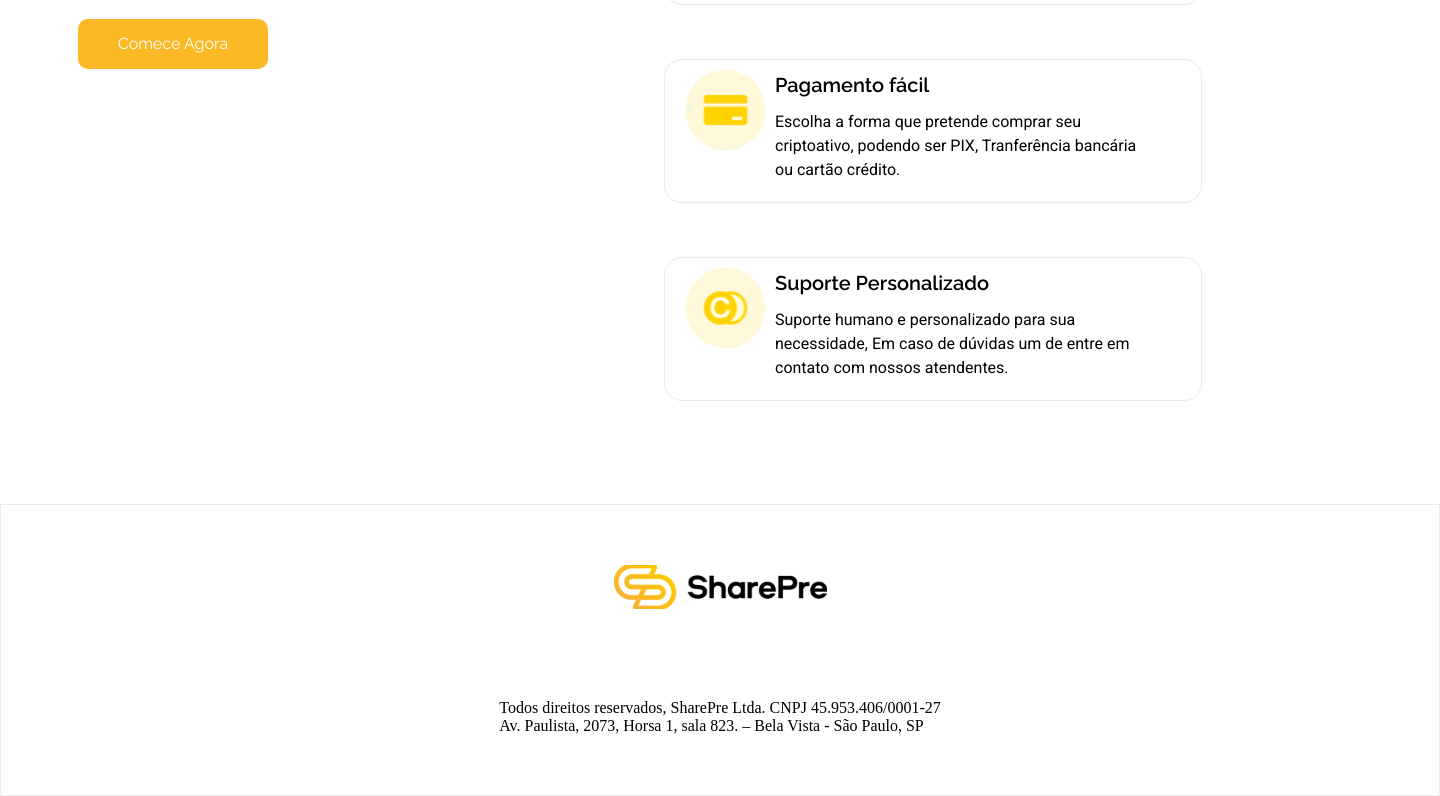
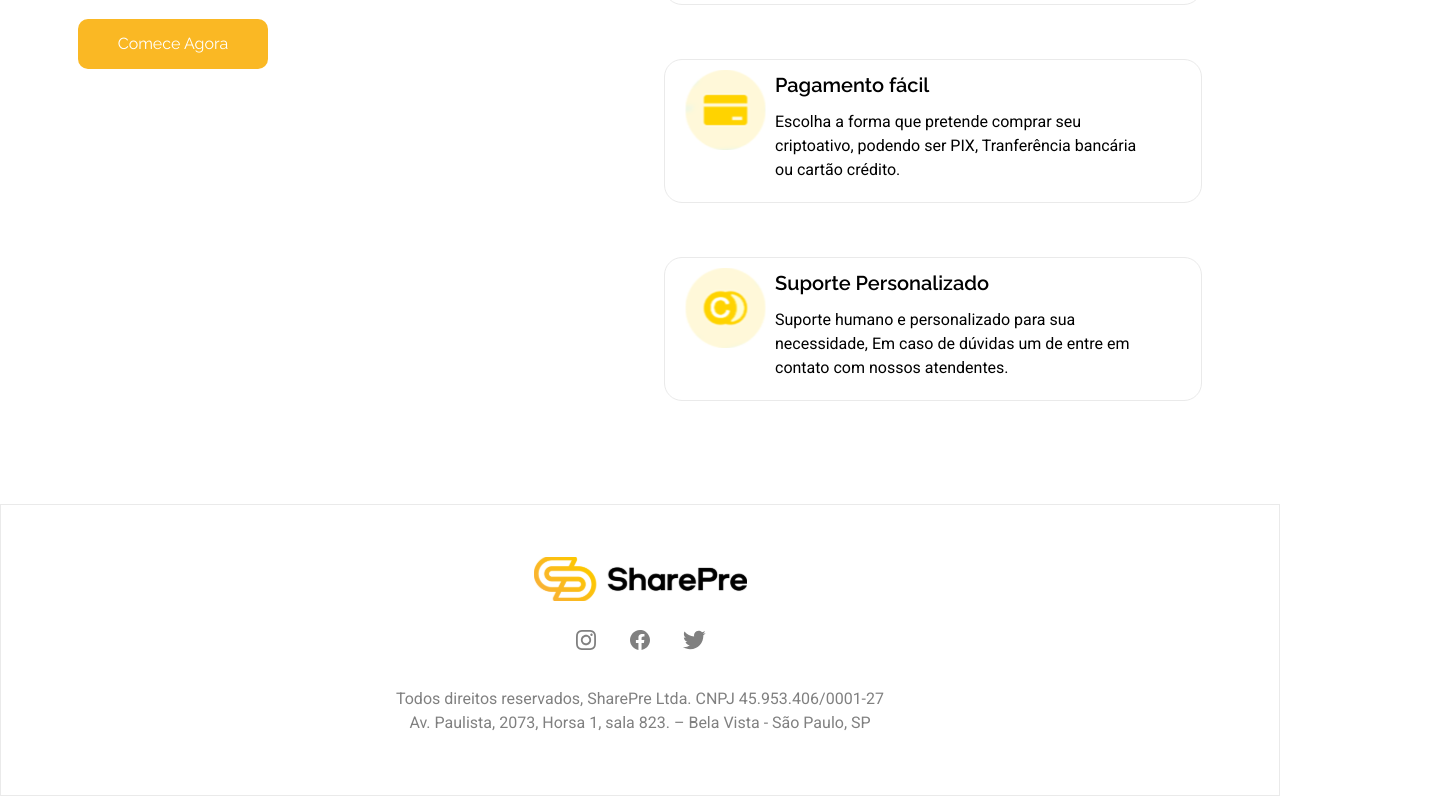
Before and after one commit to val8558/SharePre-LP, a React (Vite) app: page / in a window 1280 px wide. Shown: the part 1446-2242 px from the top of the page, 1440 px wide, since content can reach past the window. Built offline with nearby package versions, Linux system fonts and the light colour scheme; no server answers.

Commit message:
FInalização Footer

```diff
--- a/src/Components/Footer.jsx
+++ b/src/Components/Footer.jsx
@@ -1,5 +1,8 @@
 import style from "./Footer.module.css"
 import Logo from "../assets/SharePreLogo.svg"
+import Insta from "../assets/instagram-ic.svg"
+import Twitter from "../assets/twitter-ic.svg"
+import Face from "../assets/facebook-ic.svg"
 
 function Footer() {
     return (
@@ -8,9 +11,9 @@ function Footer() {
                 <img src={Logo} alt="" />
             </div>
             <div className={style.SocialMedia}>
-                <img src="" alt="" />
-                <img src="" alt="" />
-                <img src="" alt="" />
+                <img src={Insta} alt="" />
+                <img src={Face} alt="" />
+                <img src={Twitter} alt="" />
             </div>
             <div className={style.Infos}>
                 <p>Todos direitos reservados, SharePre Ltda.  CNPJ 45.953.406/0001-27</p>
--- a/src/Components/Footer.module.css
+++ b/src/Components/Footer.module.css
@@ -3,12 +3,39 @@
     display: flex;
     flex-direction: column;
     align-items: center;
-    width: 1440px;
     height: 292px;
     padding: 60px 90px;
     justify-content: space-between;
     align-items: center;
     flex-shrink: 0;
-    border: 1px solid  #EAEAEA;
+    border: 1px solid #EAEAEA;
     background: var(--font-color-pure-white, #FFF);
 }
+
+.Logo {
+    display: flex;
+    align-items: center;
+    justify-content: center;
+    width: 129px;
+    height: 28px;
+}
+
+.SocialMedia {
+    display: flex;
+    width: 132px;
+    align-items: center;
+    justify-content: space-between;
+}
+
+.Infos {
+    display: flex;
+    flex-direction: column;
+    align-items: center;
+    font-family: "Roboto";
+    font-size: 16px;
+    font-style: normal;
+    font-weight: 400;
+    line-height: 24px;
+    color: #808080;
+
+}
```
